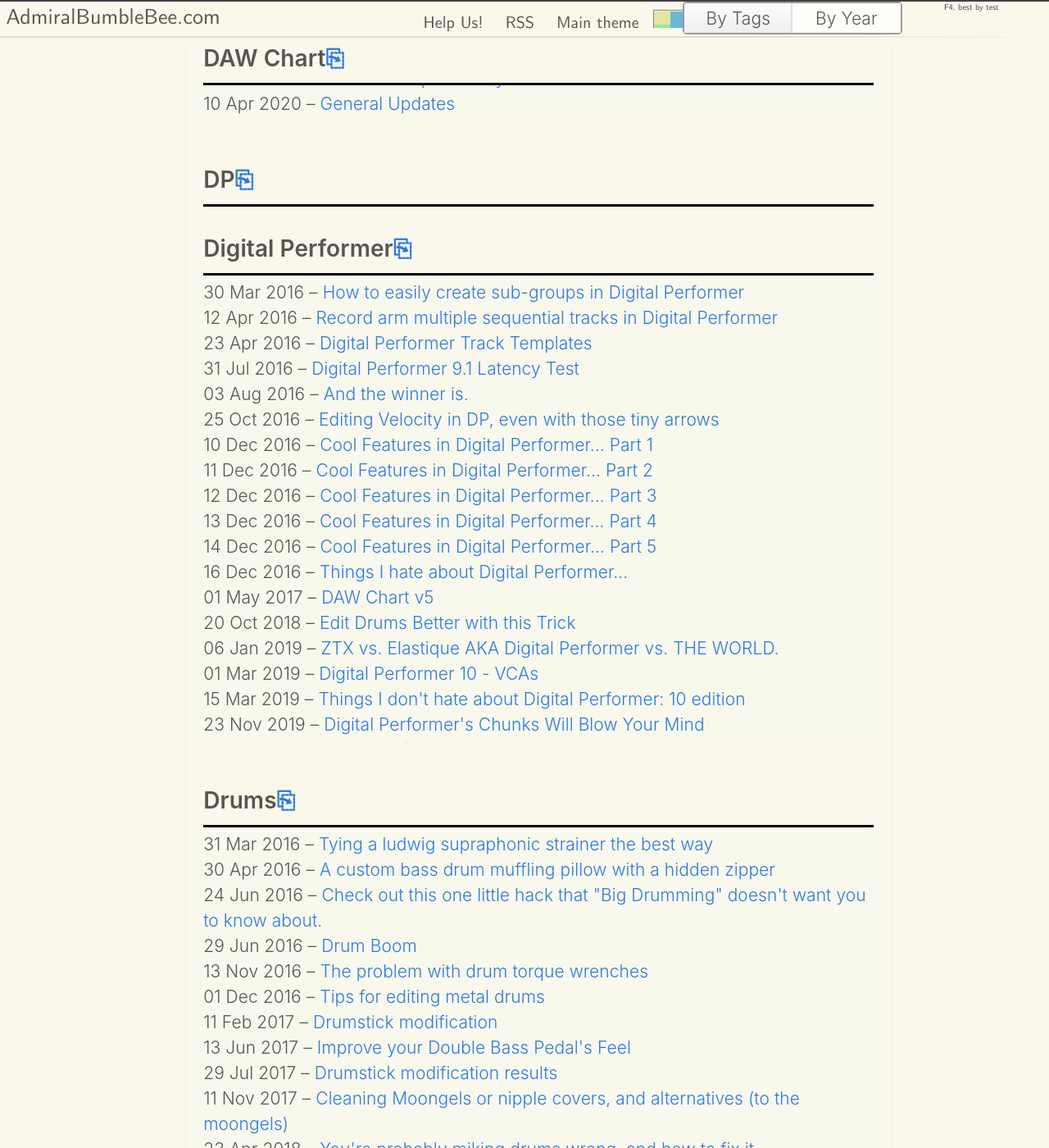
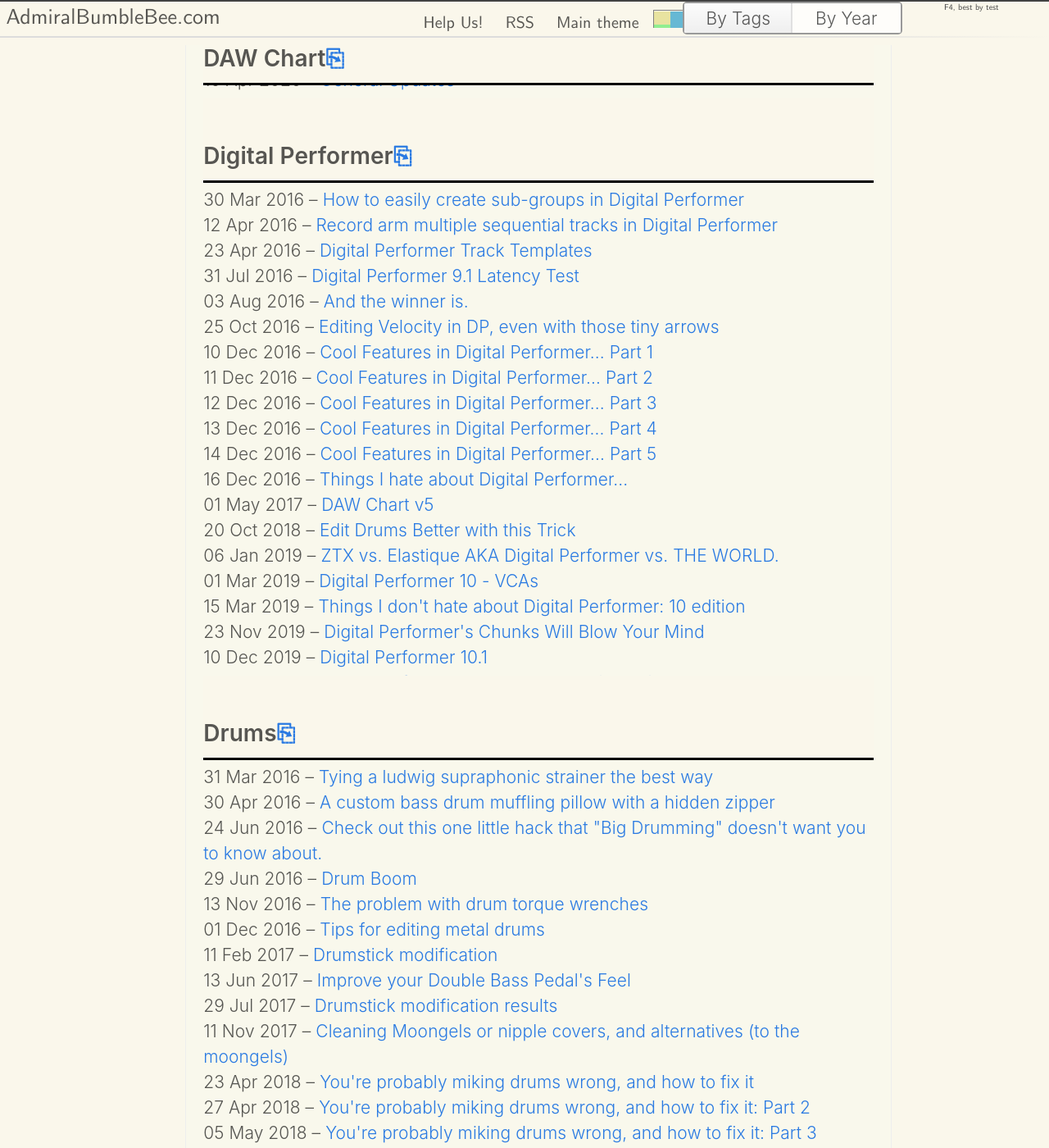
Before and after one commit to RobertARandolph/AdmiralBumbleBee.com, a Jekyll site: the page built from tags.md, in a window 1280 px wide and 1400 px high, scrolled down 8783 px. Shown: the whole window at 82% size. Built offline with Jekyll 4.4.1, drawn with Linux system fonts in a browser that asks for light colours.

```diff
--- a/_posts/2020-11-09-DAW-v-DAW-7-Digital Performer.md
+++ b/_posts/2020-11-09-DAW-v-DAW-7-Digital Performer.md
@@ -4,7 +4,7 @@ title: DAW v DAW 7.2 - DP
 comments: true
 date:   2020-11-09_05:12:25
 categories: music
-tags: ['Testing', 'DAW', 'DP']
+tags: ['Testing', 'DAW', 'Digital Performer']
 image:
 description:
 header:
```
